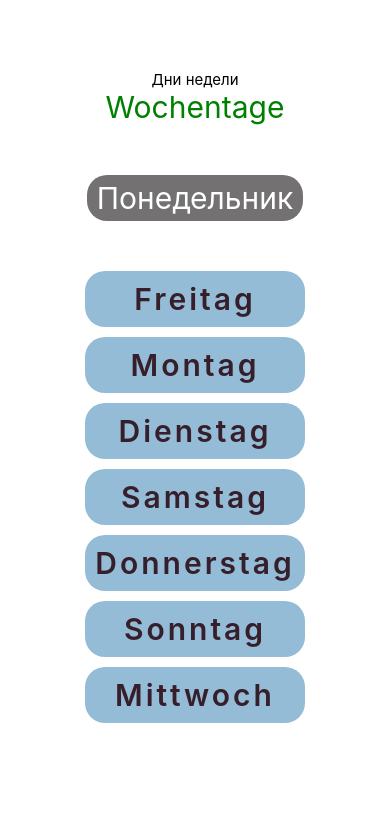
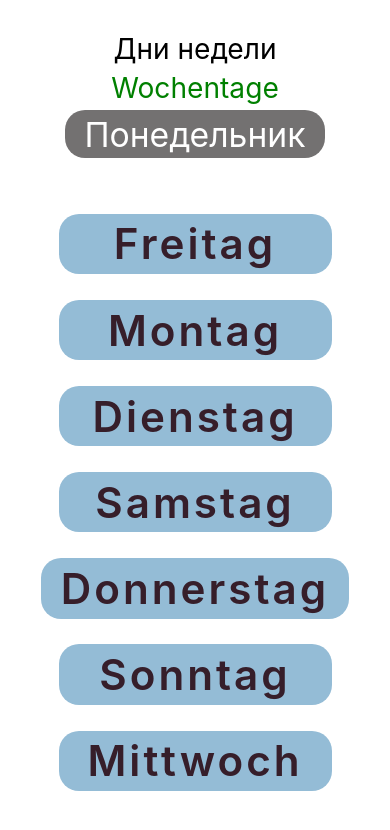
Before and after one commit to maxtish/Wochentage-App, a React Native app: screen / in a window 390 px wide. Shown: the top 830 px of the page. Built offline with nearby package versions, Linux system fonts and the light colour scheme.

Commit message:
Ensure adaptability to various screen sizes

```diff
--- a/App.tsx
+++ b/App.tsx
@@ -1,6 +1,5 @@
 import React, { useEffect, useState } from "react";
-import { StatusBar } from "expo-status-bar";
-import { StyleSheet, Text, View, Pressable } from "react-native";
+import { StyleSheet, Text, View, Pressable, Dimensions } from "react-native";
 
 export default function App() {
   type Wochentage = {
@@ -27,6 +26,10 @@ export default function App() {
   }
   const [tag, setTag] = useState<Itage>({ loading: "loading" });
   const [wochentageList, setWochentageList] = useState<string[]>([]);
+  const [heightScreen, setheightScreen] = useState(10);
+
+  const { width: SCREEN_WIDTH, height: SCREEN_HEIGHT } =
+    Dimensions.get("window");
 
   const getRandomDay = (data: Wochentage): Itage => {
     const keys = Object.keys(data);
@@ -60,6 +63,7 @@ export default function App() {
   };
 
   useEffect(() => {
+    setheightScreen(SCREEN_HEIGHT);
     setTag(getRandomDay(wochentage));
 
     setWochentageList(getRandomWochentage(wochentage));
@@ -89,6 +93,8 @@ export default function App() {
       }
     };
 
+    const fontSizeButton = heightScreen / 2 / 10;
+
     return (
       <View style={styles.wrapButton}>
         {wochentageList.map((key) => (
@@ -100,7 +106,7 @@ export default function App() {
             key={key}
             onPress={() => handleButtonClick(key)}
           >
-            <Text style={styles.textButton}>
+            <Text style={[styles.textButton, { fontSize: fontSizeButton }]}>
               {key.charAt(0).toUpperCase() + key.slice(1)}
             </Text>
           </Pressable>
@@ -108,59 +114,73 @@ export default function App() {
       </View>
     );
   };
-
+  const fontSizeTitle = heightScreen / 3 / 10;
+  const fontSizeTag = heightScreen / 2.5 / 10;
   return (
     <View style={styles.container}>
-      <Text style={styles.titleRus}>Дни недели</Text>
-      <Text style={styles.titleDe}>Wochentage</Text>
-      <Text style={styles.tag}>{tagRus}</Text>
+      <View style={styles.header}>
+        <Text style={[styles.titleRus, { fontSize: fontSizeTitle }]}>
+          Дни недели
+        </Text>
+        <Text style={[styles.titleDe, { fontSize: fontSizeTitle }]}>
+          Wochentage
+        </Text>
+        <Text style={[styles.tag, { fontSize: fontSizeTag }]}>{tagRus}</Text>
+      </View>
       <WochentageList />
-      <StatusBar style="auto" />
     </View>
   );
 }
 
 const styles = StyleSheet.create({
   container: {
-    marginTop: 70,
     flex: 1,
     backgroundColor: "#fff",
     alignItems: "center",
   },
+  header: {
+    flex: 0.2,
+    width: "100%",
+    justifyContent: "space-around",
+    alignItems: "center",
+  },
 
   titleRus: {
-    fontSize: 15,
+    marginTop: 30,
   },
+
   titleDe: {
-    fontSize: 30,
     color: "#008000",
-    marginBottom: 50,
   },
 
   tag: {
-    fontSize: 30,
-    marginBottom: 50,
+    alignItems: "center",
     backgroundColor: "#737171",
-    paddingHorizontal: 10,
-    paddingVertical: 5,
+    paddingHorizontal: "5%",
+    paddingVertical: "1%",
     borderRadius: 20,
     color: "#fff",
+  },
+
+  wrapButton: {
+    flex: 0.75,
+    width: "100%",
+    paddingTop: 40,
+    flexDirection: "column",
+    justifyContent: "space-around",
     alignItems: "center",
   },
 
-  wrapButton: {
-    flexDirection: "column",
-    gap: 10,
-  },
-
   button: {
+    minWidth: "70%",
+    height: "10%",
     alignItems: "center",
     borderRadius: 20,
-    padding: 10,
+    justifyContent: "center",
+    paddingHorizontal: 20,
   },
 
   textButton: {
-    fontSize: 30,
     letterSpacing: 3,
     fontWeight: "600",
     color: "#361E2A",
```
